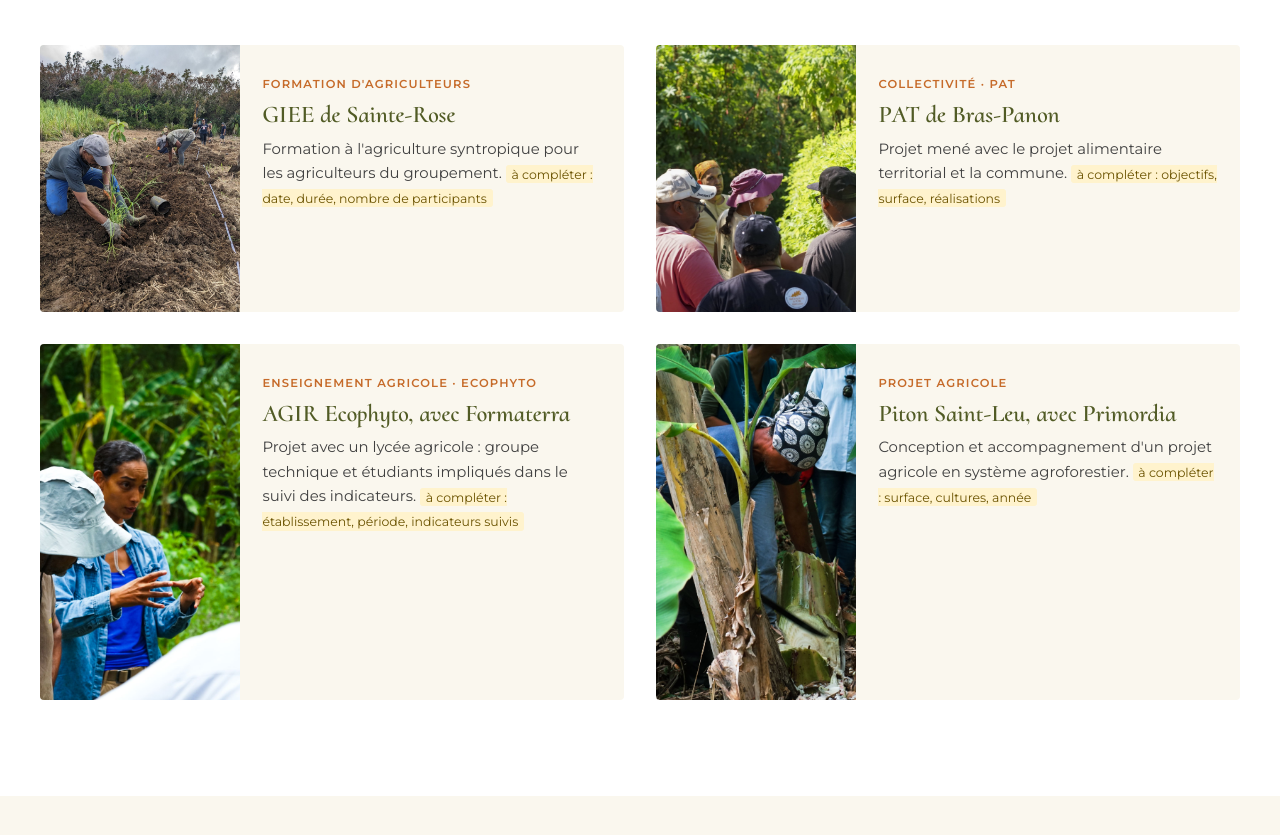
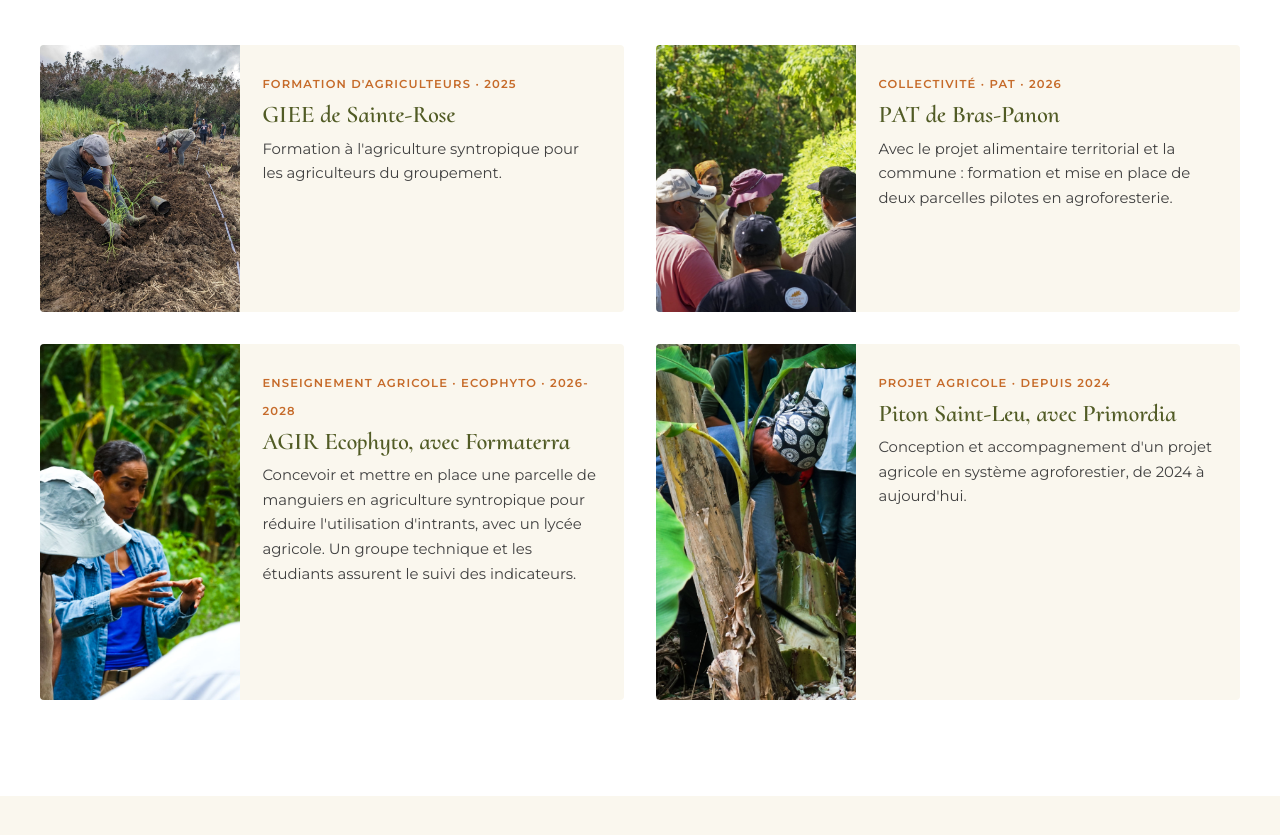
Before and after one commit to bwalontan/site-bwalontan, a plain HTML site: page index.html in a window 1280 px wide. Shown: the part 5362-6197 px from the top of the page. Drawn offline with Linux system fonts and the light colour scheme.

Commit message:
Textes et dates des quatre réalisations
Co-Authored-By: Claude Opus 5.5 <noreply@anthropic.com>
Claude-Session: https://claude.ai/code/session_01E5dwHA4jkcmvAnokRCMsnH

```diff
--- a/index.html
+++ b/index.html
@@ -170,33 +170,33 @@
         <article class="project">
           <img src="assets/img/plantation-giee-sainte-rose.jpg" alt="Agriculteurs du GIEE de Sainte-Rose en chantier de plantation d'un système agroforestier">
           <div class="project-body">
-            <span class="tag">Formation d'agriculteurs</span>
+            <span class="tag">Formation d'agriculteurs · 2025</span>
             <h3>GIEE de Sainte-Rose</h3>
-            <p>Formation à l'agriculture syntropique pour les agriculteurs du groupement. <span class="todo">à compléter : date, durée, nombre de participants</span></p>
+            <p>Formation à l'agriculture syntropique pour les agriculteurs du groupement.</p>
           </div>
         </article>
         <article class="project">
           <img src="assets/img/formation-pat-bras-panon.jpg" alt="Échange technique sur le terrain avec un groupe d'agriculteurs, au milieu d'un système agroforestier">
           <div class="project-body">
-            <span class="tag">Collectivité · PAT</span>
+            <span class="tag">Collectivité · PAT · 2026</span>
             <h3>PAT de Bras-Panon</h3>
-            <p>Projet mené avec le projet alimentaire territorial et la commune. <span class="todo">à compléter : objectifs, surface, réalisations</span></p>
+            <p>Avec le projet alimentaire territorial et la commune : formation et mise en place de deux parcelles pilotes en agroforesterie.</p>
           </div>
         </article>
         <article class="project">
           <img src="assets/img/amandine-explique.jpg" alt="Échange technique sur le terrain avec un groupe">
           <div class="project-body">
-            <span class="tag">Enseignement agricole · Ecophyto</span>
+            <span class="tag">Enseignement agricole · Ecophyto · 2026-2028</span>
             <h3>AGIR Ecophyto, avec Formaterra</h3>
-            <p>Projet avec un lycée agricole : groupe technique et étudiants impliqués dans le suivi des indicateurs. <span class="todo">à compléter : établissement, période, indicateurs suivis</span></p>
+            <p>Concevoir et mettre en place une parcelle de manguiers en agriculture syntropique pour réduire l'utilisation d'intrants, avec un lycée agricole. Un groupe technique et les étudiants assurent le suivi des indicateurs.</p>
           </div>
         </article>
         <article class="project">
           <img src="assets/img/coupe-bananier.jpg" alt="Taille d'un bananier pour produire de la biomasse">
           <div class="project-body">
-            <span class="tag">Projet agricole</span>
+            <span class="tag">Projet agricole · depuis 2024</span>
             <h3>Piton Saint-Leu, avec Primordia</h3>
-            <p>Conception et accompagnement d'un projet agricole en système agroforestier. <span class="todo">à compléter : surface, cultures, année</span></p>
+            <p>Conception et accompagnement d'un projet agricole en système agroforestier, de 2024 à aujourd'hui.</p>
           </div>
         </article>
       </div>
```
